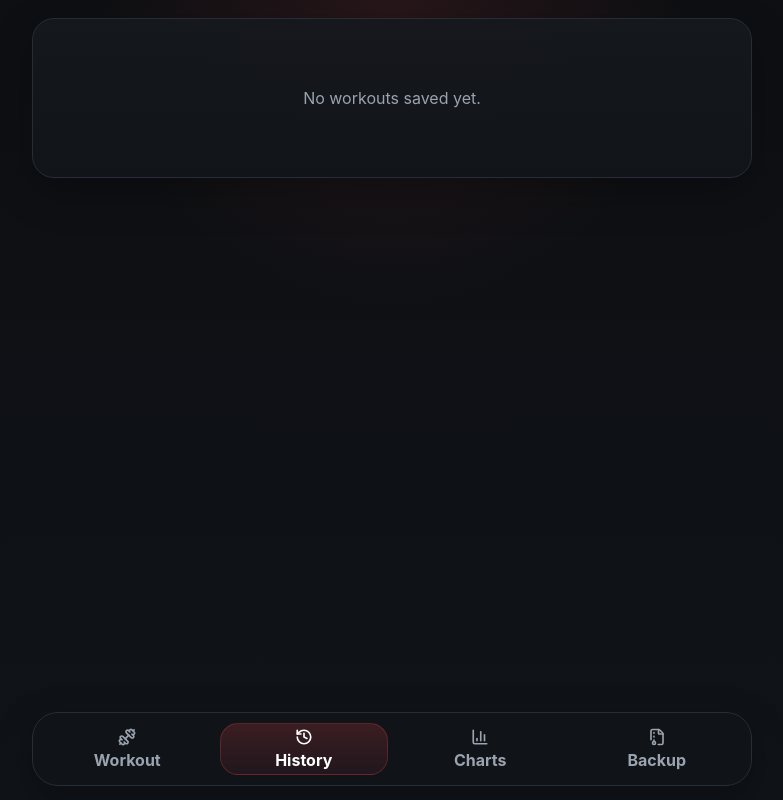
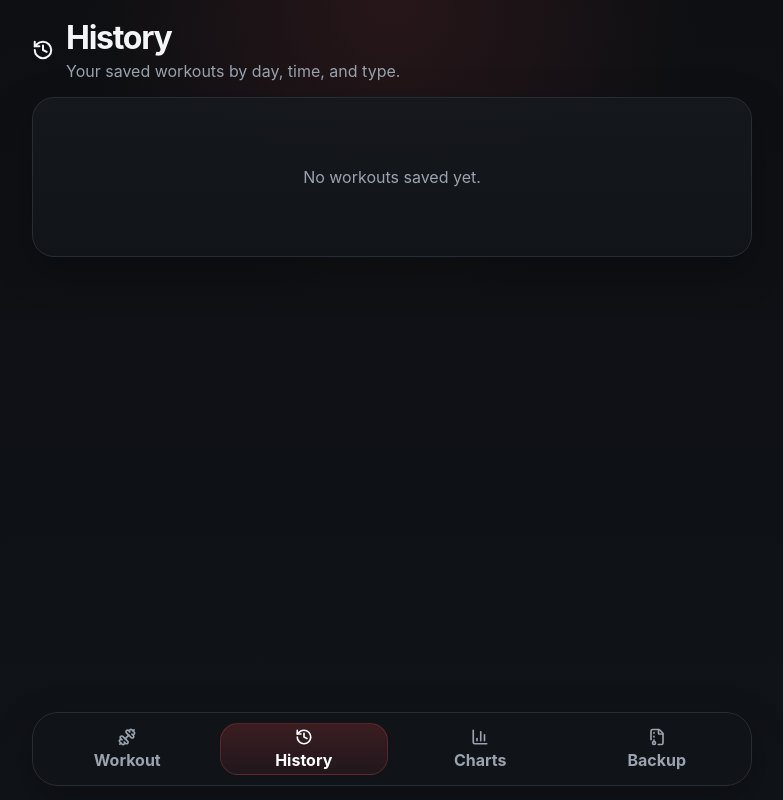
Before and after one commit to DilrajS/Free-Gym-App, a React (Vite) app: page / in a window 1280 px wide. Both pictures are taken after a click on the button "History". Shown: the whole page, without its empty margins (248-1031 px from the left). Built offline with nearby package versions, Linux system fonts and the light colour scheme.

Commit message:
Show history title when empty

```diff
--- a/src/App.jsx
+++ b/src/App.jsx
@@ -526,10 +526,6 @@ function HistoryScreen({ workouts, onOpenWorkout }) {
   const [expanded, setExpanded] = useState(null);
   const ordered = [...workouts].sort((a, b) => new Date(b.date) - new Date(a.date));
 
-  if (!ordered.length) {
-    return <div className="empty-panel">No workouts saved yet.</div>;
-  }
-
   return (
     <div className="screen stack-md">
       <header className="panel-header history-header">
@@ -541,6 +537,9 @@ function HistoryScreen({ workouts, onOpenWorkout }) {
           </div>
         </div>
       </header>
+      {!ordered.length ? (
+        <div className="empty-panel">No workouts saved yet.</div>
+      ) : null}
       {ordered.map((workout) => {
         const isOpen = expanded === workout.id;
         return (
```
